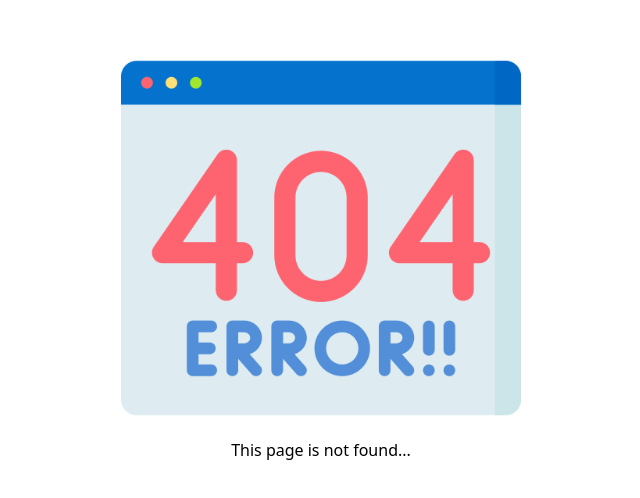
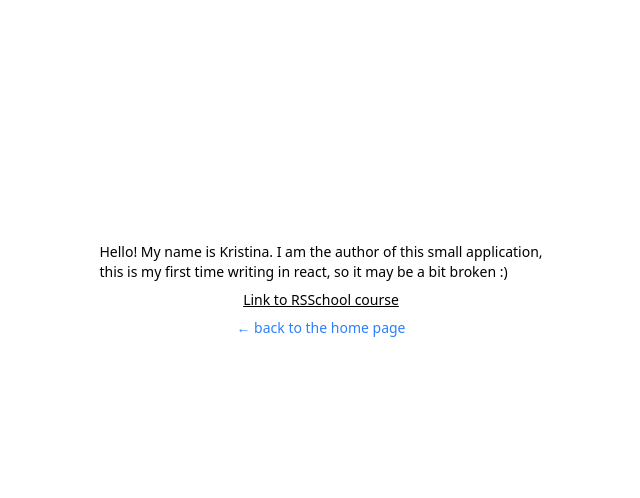
Before and after one commit to Kristina0606/rss-react-task1, a React (Vite) app: page /rss-react-task1/about in a window 1280 px wide. Before the commit this address had no page. Shown: the part 110-608 px from the top of the page, without its empty margins (319-959 px from the left). Built offline with nearby package versions, Linux system fonts and the light colour scheme.

Commit message:
feat: added about page

```diff
--- a/src/components/Pokemons.tsx
+++ b/src/components/Pokemons.tsx
@@ -8,14 +8,25 @@ interface PokemonsUIProps {
 const PokemonsUI: FC<PokemonsUIProps> = ({ pokemons }): ReactNode => {
   return (
     <>
-      {pokemons.map((item: Pokemon) => (
+      {pokemons.map((item: Pokemon) => {
+        const segments = item.url.split('/').filter(Boolean);
+        const id = segments[segments.length - 1];
+        return (
+          <div key={item.name}>
+            <img
+              src={`https://raw.githubusercontent.com/PokeAPI/sprites/master/sprites/pokemon/${id}.png`}
+              alt=""
+            />
+
             <div
               key={item.name}
               className="font-extrabold uppercase tracking-wide text-yellow-400 drop-shadow-md"
             >
               {item.name}
             </div>
-      ))}
+          </div>
+        );
+      })}
     </>
   );
 };
--- a/src/main.tsx
+++ b/src/main.tsx
@@ -8,6 +8,7 @@ import NotFound from './pages/NotFoundPage';
 import { pokemonsNamesLoader } from './pages/HomePage';
 import { ClipLoader } from 'react-spinners';
 import HomePage from './pages/HomePage';
+import AboutPage from './pages/AboutPage';
 
 const router = createBrowserRouter(
   [
@@ -26,6 +27,10 @@ const router = createBrowserRouter(
           element: <HomePage />,
           loader: pokemonsNamesLoader,
         },
+        {
+          path: '/about',
+          element: <AboutPage />,
+        },
       ],
     },
   ],
--- a/src/pages/AboutPage.tsx
+++ b/src/pages/AboutPage.tsx
@@ -1,7 +1,23 @@
 import { FC } from 'react';
+import { Link } from 'react-router-dom';
 
 const AboutPage: FC = () => {
-  return <div>Its About Page!</div>;
+  return (
+    <div className="flex flex-col justify-center items-center h-screen text-sm font-light gap-2">
+      <div className="about-me">
+        Hello! My name is Kristina. I am the author of this small application,
+        <br />
+        this is my first time writing in react, so it may be a bit broken :&#41;
+      </div>
+
+      <a className="underline" href="https://rs.school/courses/reactjs">
+        Link to RSSchool course
+      </a>
+      <Link className="text-blue-500" to={'/'}>
+        &#x2190; back to the home page
+      </Link>
+    </div>
+  );
 };
 
 export default AboutPage;
--- a/src/pages/HomePage.tsx
+++ b/src/pages/HomePage.tsx
@@ -1,4 +1,4 @@
-import { LoaderFunction, useLoaderData } from 'react-router-dom';
+import { Link, LoaderFunction, useLoaderData } from 'react-router-dom';
 import PokemonsNames2, { Pokemon } from '../components/Results';
 import SearchBar from '../components/Top-controls';
 import { FC } from 'react';
@@ -28,6 +28,14 @@ const HomePage: FC = () => {
       </header>
       <main>
         <SearchBar />
+        <div className="text-center">
+          <Link to={'/about'}>
+            <button className="inline-block text-center cursor-pointer border p-1 text-sm font-light group relative h-12 overflow-hidden rounded-md bg-blue-400 px-4 text-neutral-50 transition">
+              <span>About</span>
+              <div className="absolute inset-0 h-full w-0 bg-white/30 transition-[width] group-hover:w-full"></div>
+            </button>
+          </Link>
+        </div>
       </main>
     </>
   );
```
Lines whose indentation alone changed are shown as unchanged.
